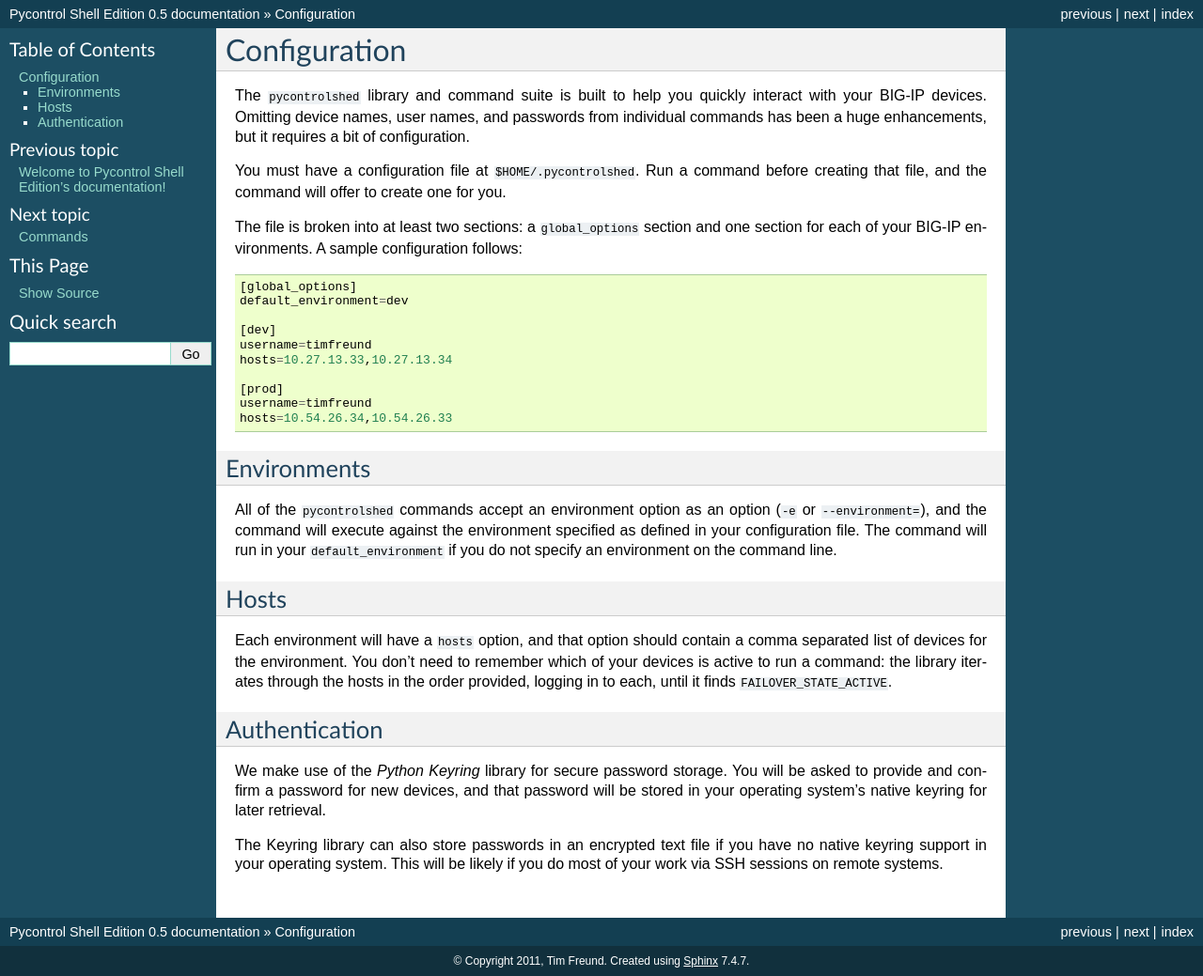
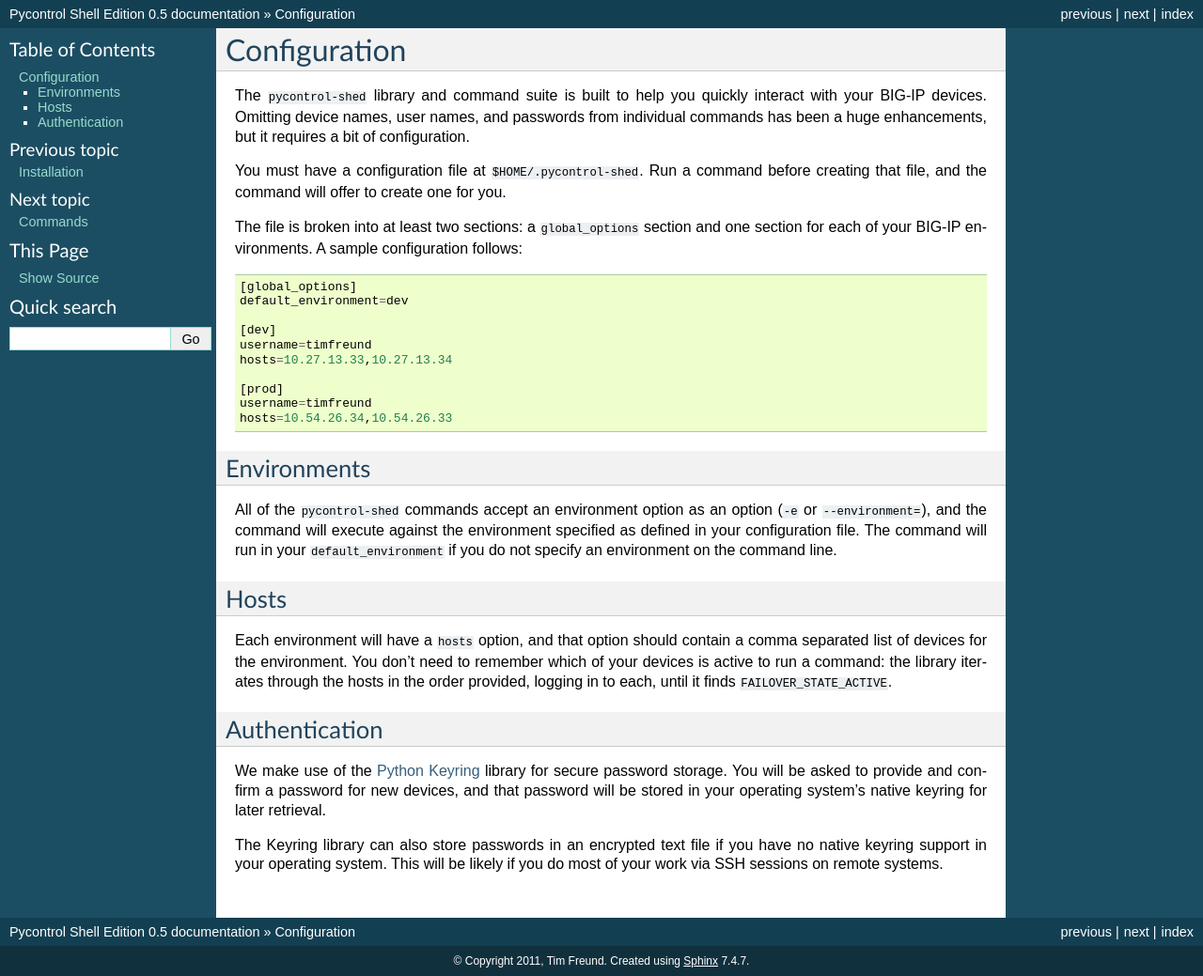
Before and after one commit to timfreund/pycontrol-shed, a Sphinx documentation site: the page built from docs/configuration.rst, in a window 1280 px wide. Shown: the whole page at 94% size. Built offline with Sphinx 7.4.7, drawn with Linux system fonts in a browser that asks for light colours.

Commit message:
Updating documentation

```diff
--- a/docs/commands.rst
+++ b/docs/commands.rst
@@ -2,7 +2,7 @@
  Commands
 ==========
 
-Don't feel like guessing at the intent of pycontrolshed's commands?  A
+Don't feel like guessing at the intent of pycontrol-shed's commands?  A
 summary of each follows:
 
 pyctrl-member-disable, pyctrl-member-enable
--- a/docs/configuration.rst
+++ b/docs/configuration.rst
@@ -1,12 +1,12 @@
 Configuration
 *************
 
-The ``pycontrolshed`` library and command suite is built to help you
+The ``pycontrol-shed`` library and command suite is built to help you
 quickly interact with your BIG-IP devices.  Omitting device names,
 user names, and passwords from individual commands has been a huge
 enhancements, but it requires a bit of configuration.
 
-You must have a configuration file at ``$HOME/.pycontrolshed``.  Run a
+You must have a configuration file at ``$HOME/.pycontrol-shed``.  Run a
 command before creating that file, and the command will offer to
 create one for you.
 
@@ -29,7 +29,7 @@
 Environments
 ============
 
-All of the ``pycontrolshed`` commands accept an environment option as
+All of the ``pycontrol-shed`` commands accept an environment option as
 an option (``-e`` or ``--environment=``), and the command will execute
 against the environment specified as defined in your configuration
 file.  The command will run in your ``default_environment`` if you do
@@ -47,7 +47,7 @@
 Authentication
 ==============
 
-We make use of the `Python Keyring` library for secure password
+We make use of the `Python Keyring`_ library for secure password
 storage.  You will be asked to provide and confirm a password for new
 devices, and that password will be stored in your operating system's
 native keyring for later retrieval.
--- a/docs/index.rst
+++ b/docs/index.rst
@@ -11,6 +11,8 @@
 .. toctree::
    :maxdepth: 2
 
+   introduction
+   installation
    configuration
    commands
 
```
Also changed, not shown: docs/installation.rst (added, +29 -0 lines), docs/introduction.rst (added, +60 -0 lines), 1 other file.
